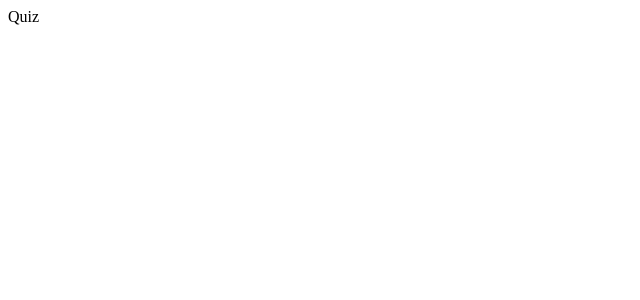
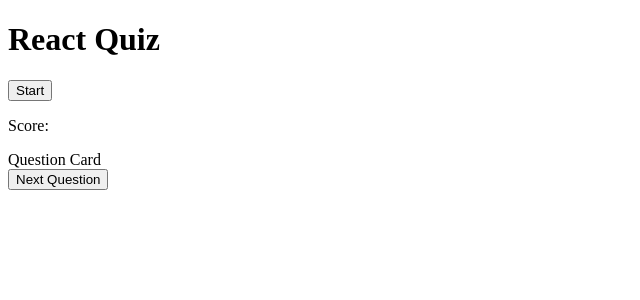
Before and after one commit to amandaciobanu/quiz-app, a React (Create React App) app in the folder quiz-app/: page / in a window 1280 px wide. Shown: the top 300 px of the page, without its empty margins (0-640 px from the left). Built offline with nearby package versions, Linux system fonts and the light colour scheme; the HTML template or start-up script is replaced by a standard one.

Commit message:
feat: create functions name on app.js/ create props for question card

```diff
--- a/quiz-app/src/App.tsx
+++ b/quiz-app/src/App.tsx
@@ -1,8 +1,33 @@
 import React from 'react';
 
-function App() {
+//components
+
+import QuestionCart from "./components/QuestionCard";
+
+const App = () => {
+
+  const startTrivia = async () =>{
+
+  }
+
+  const checkAnswer = (e: React.MouseEvent<HTMLButtonElement>) => {
+
+  }
+
+  const nextQuestion = () => {
+
+  }
+
+
   return (
-    <div className="App">Quiz</div>
+    <div className="App">
+      <h1>React Quiz</h1>
+      <button className='start' onClick={startTrivia}>Start</button>
+
+      <p className='score'>Score: </p>
+      <QuestionCart/>
+      <button className='next' onClick={nextQuestion}>Next Question</button>
+    </div>
   );
 }
 
--- /dev/null
+++ b/quiz-app/src/components/QuestionCard.tsx
@@ -0,0 +1,16 @@
+import React from 'react';
+
+
+type Props = {
+    question: string;
+    answer: string[];
+    callback: any;
+    userAnswer: string;
+    questionNumber: number;
+    totalQuestion: number;
+};
+const QuestionCart: React.FC<Props> = () => (
+
+    <div>Question Card</div>);
+
+export default QuestionCart;
```
Also changed, not shown: quiz-app/src/API.ts (added), quiz-app/src/utils.ts (added).
